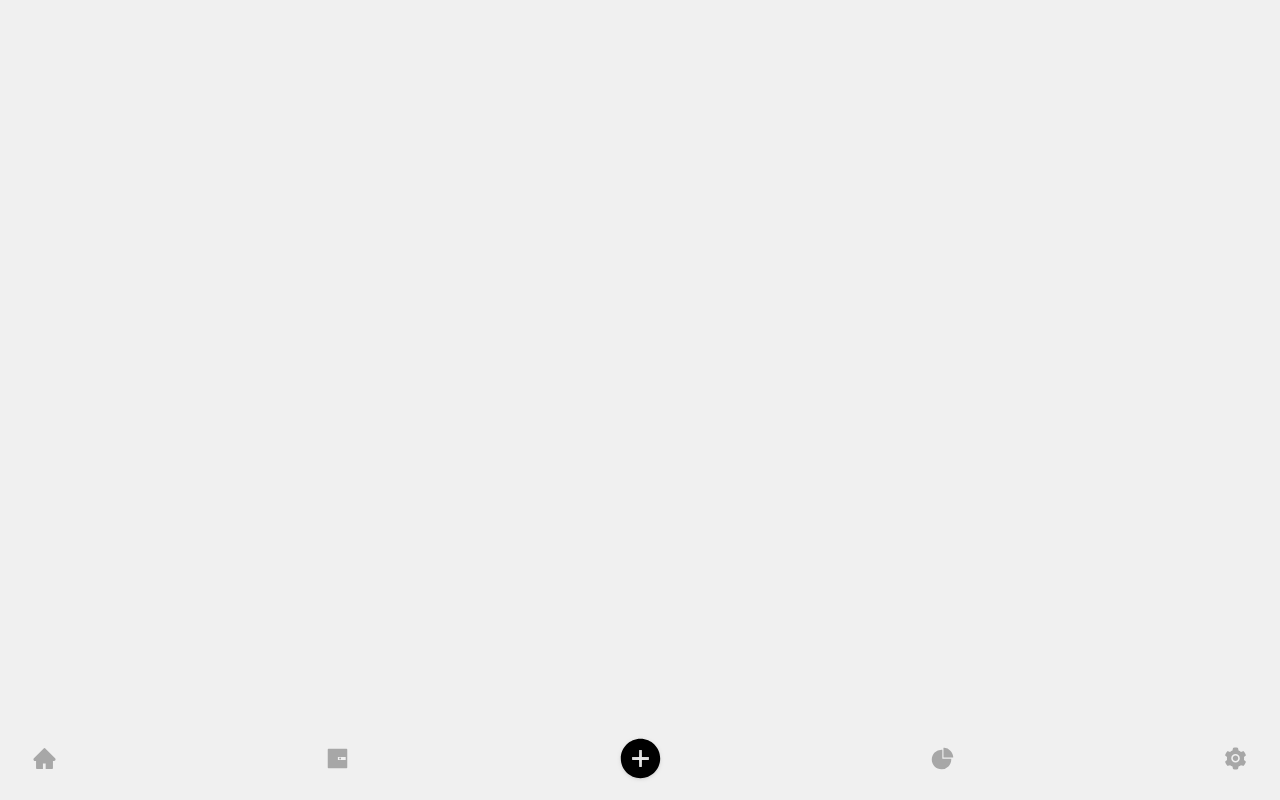
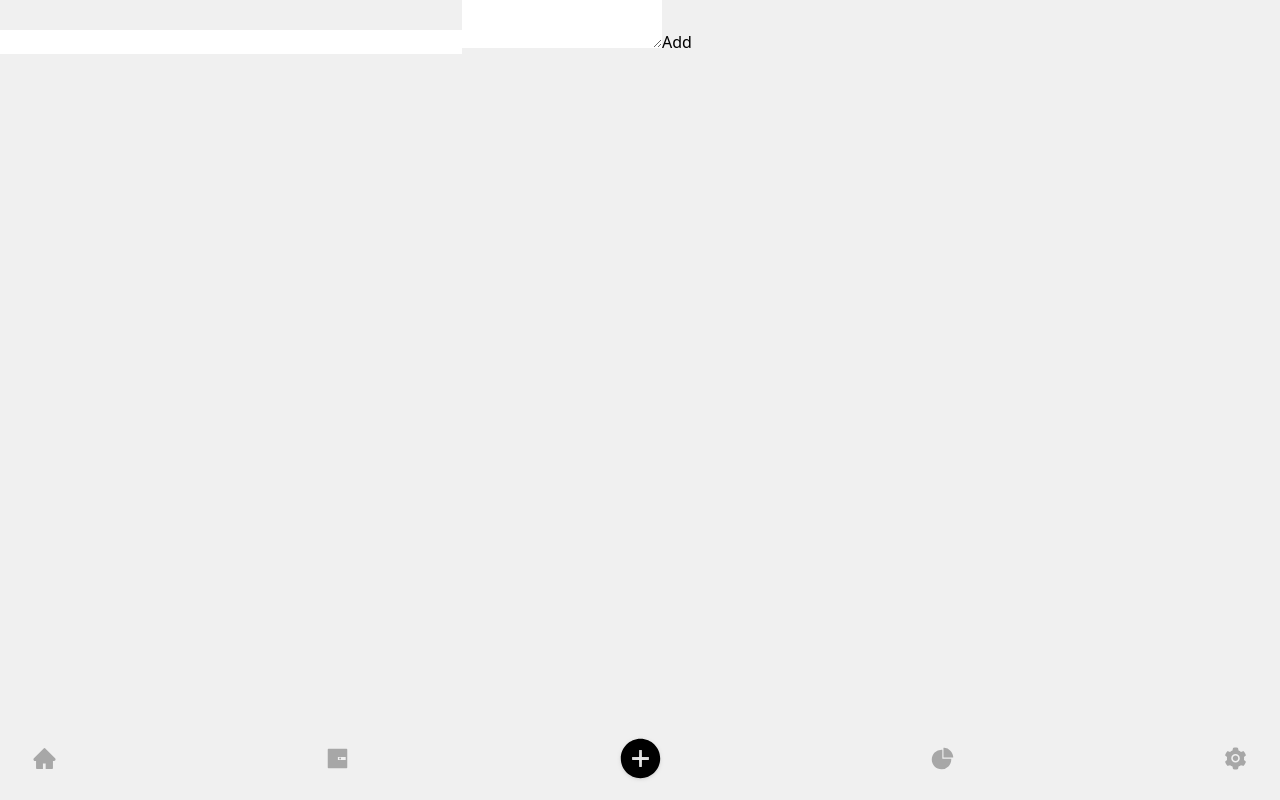
Before and after one commit to DreamWorld420/reactjs-expense-tracker, a React (Vite) app: page /add in a window 1280 px wide. Built offline with nearby package versions, Linux system fonts and the light colour scheme.

Commit message:
feat: implement AddTransaction hook form

```diff
--- a/src/router/pages/AddTransaction.tsx
+++ b/src/router/pages/AddTransaction.tsx
@@ -1,7 +1,40 @@
 import React from "react";
+import { useForm } from "react-hook-form";
+import { useAppDispatch } from "app/hooks";
+import { add } from "features/transactions/TransactionsSlice";
+import { Transaction } from "types";
 
 const AddTransaction: React.FC = () => {
-	return <div></div>;
+	const {
+		register,
+		handleSubmit,
+		formState: { errors },
+	} = useForm<Transaction>();
+	const dispatch = useAppDispatch();
+
+	const onSubmit = handleSubmit((data) => {
+		dispatch(add(data));
+	});
+
+	return (
+		<div>
+			<form onSubmit={onSubmit}>
+				<input
+					{...register("name", {
+						required: true,
+					})}
+				/>
+				<input
+					{...register("value", {
+						required: true,
+						valueAsNumber: true,
+					})}
+				/>
+				<textarea {...register("description")} />
+				<button type="submit">Add</button>
+			</form>
+		</div>
+	);
 };
 
 export default AddTransaction;
--- a/src/types/Transaction.interface.ts
+++ b/src/types/Transaction.interface.ts
@@ -1,10 +1,10 @@
 import TransactionType from "./TransactionType.enum";
 
 interface Transaction {
-	type: TransactionType;
+	// type: TransactionType;
 	value: number;
 	name: string;
-	description: string;
+	description?: string;
 }
 
 export default Transaction;
```
